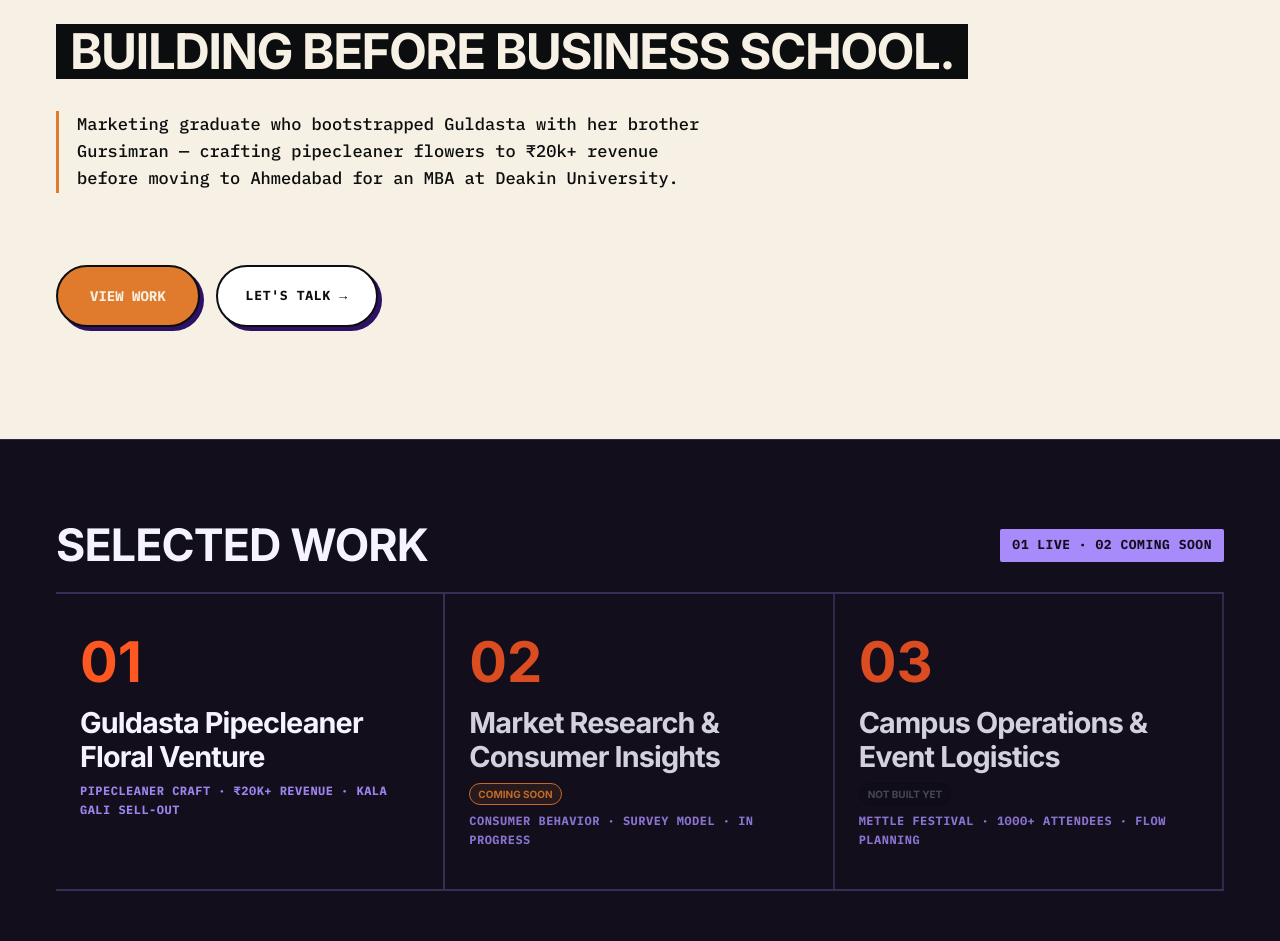
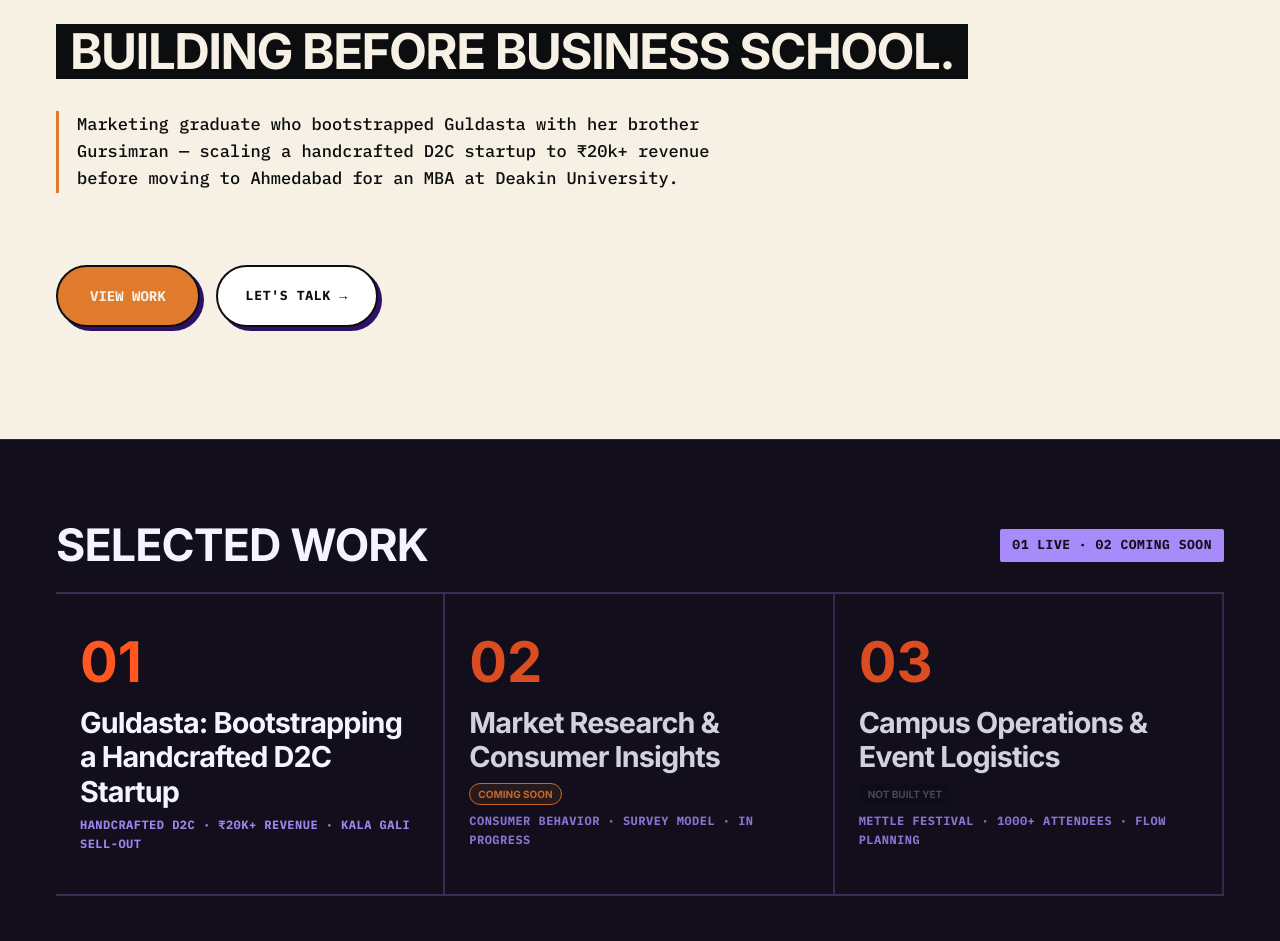
Before and after one commit to varneet-s/gurpreet-portfolio, a Next.js app: page / in a window 1280 px wide. Shown: the part 311-1252 px from the top of the page. Built offline with nearby package versions, Linux system fonts and the light colour scheme; a web font is replaced by a local one.

Commit message:
fix: set exact headline to 'Guldasta: Bootstrapping a Handcrafted D2C Startup' and correct brand labels

```diff
--- a/app/page.tsx
+++ b/app/page.tsx
@@ -43,7 +43,7 @@
           </h1>
 
           <p className="sub">
-            Marketing graduate who bootstrapped Guldasta with her brother Gursimran &mdash; crafting pipecleaner flowers to &#8377;20k+ revenue before moving to Ahmedabad for an MBA at Deakin University.
+            Marketing graduate who bootstrapped Guldasta with her brother Gursimran &mdash; scaling a handcrafted D2C startup to &#8377;20k+ revenue before moving to Ahmedabad for an MBA at Deakin University.
           </p>
 
           <div className="hero-cta">
@@ -70,8 +70,8 @@
             <Link href="/work/guldasta/" className="work-list-row">
               <div className="work-list-num">01</div>
               <div className="work-list-content">
-                <h3 className="work-list-title">Guldasta Pipecleaner Floral Venture</h3>
-                <div className="work-list-tags">PIPECLEANER CRAFT &middot; &#8377;20K+ REVENUE &middot; KALA GALI SELL-OUT</div>
+                <h3 className="work-list-title">Guldasta: Bootstrapping a Handcrafted D2C Startup</h3>
+                <div className="work-list-tags">HANDCRAFTED D2C &middot; &#8377;20K+ REVENUE &middot; KALA GALI SELL-OUT</div>
               </div>
             </Link>
 
--- a/lib/data/writing.ts
+++ b/lib/data/writing.ts
@@ -19,8 +19,8 @@
     slug: 'starting-guldasta-brand-before-mba',
     num: '#04',
     date: 'JUN 2026',
-    title: 'Starting Guldasta: Building a Pipecleaner Floral Brand Before MBA',
-    source: 'Guldasta Venture',
+    title: 'Starting Guldasta: Bootstrapping a Handcrafted D2C Startup Before MBA',
+    source: 'Guldasta Startup',
     type: 'ARTICLE',
     frameColor: 'pink',
     description:
```
Also changed, not shown: app/work/guldasta/page.tsx (+6 -6 lines), components/Work.tsx (+4 -4 lines).
